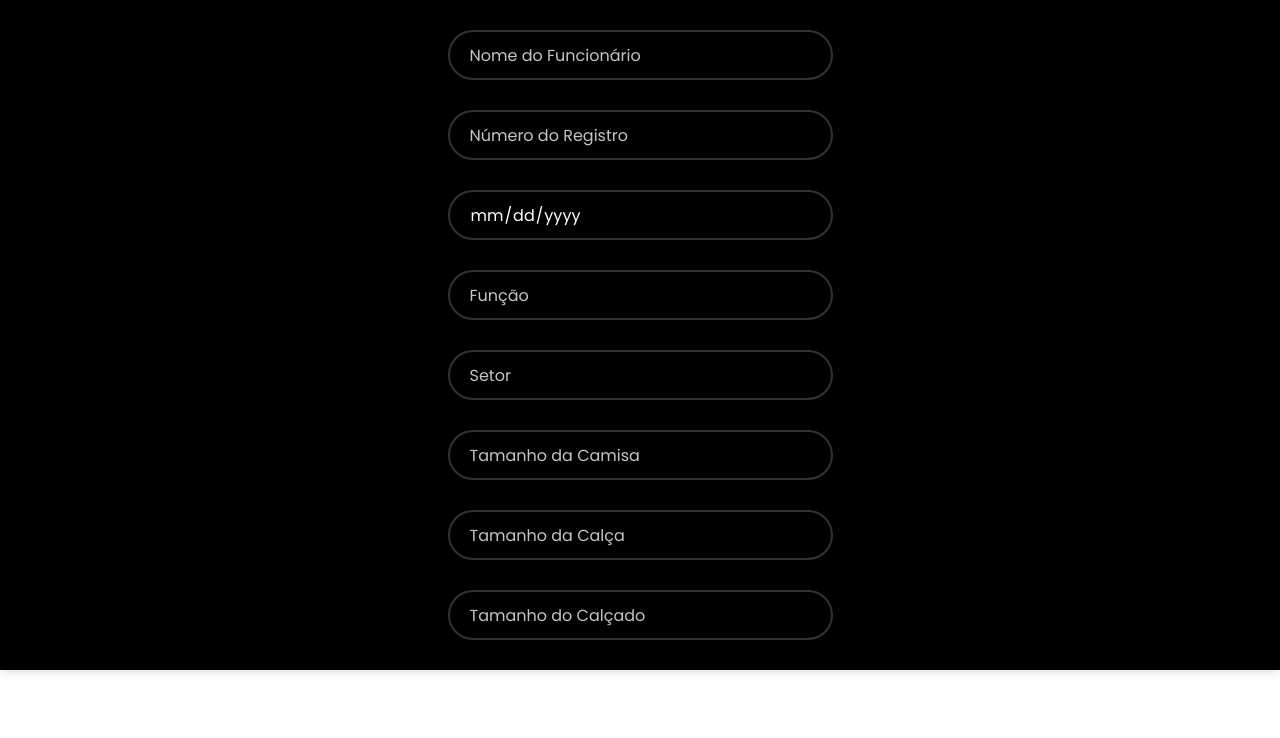
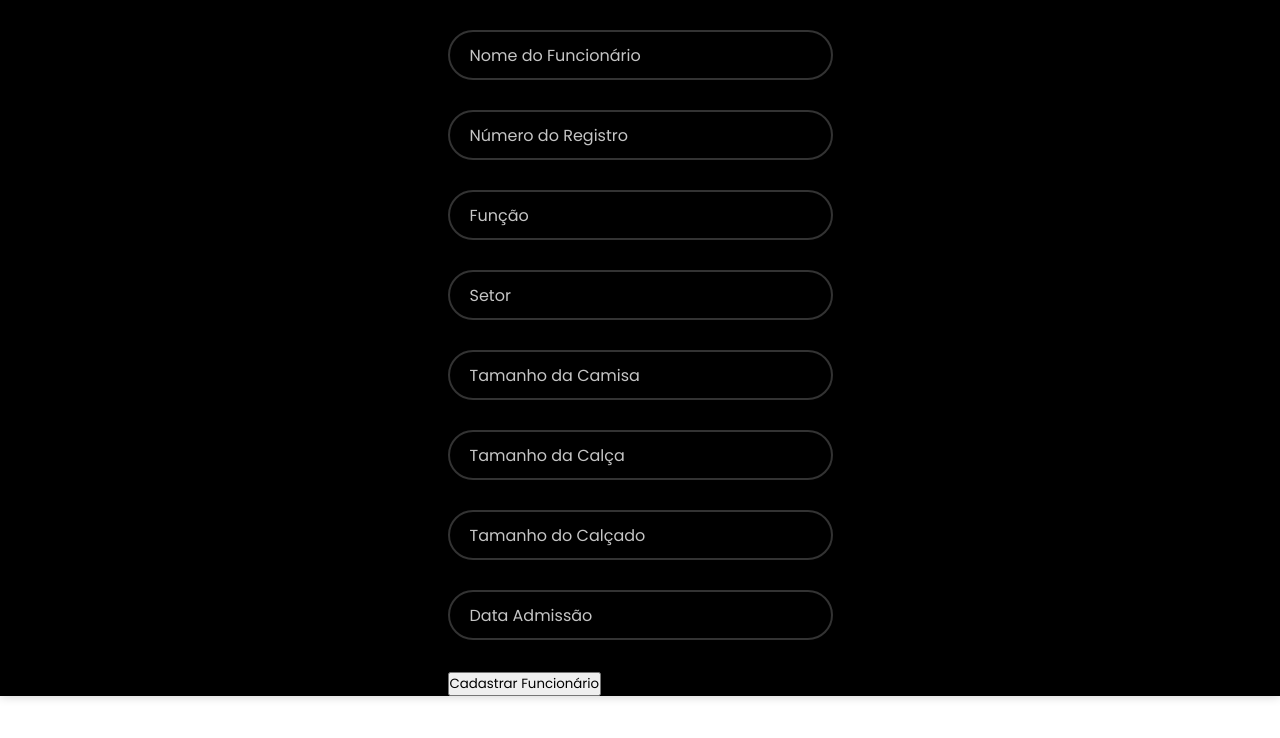
Before and after one commit to noahmeercy/dashboard-chiaperini, a React (Vite) app: page /cadastro-ficha in a window 1280 px wide. Shown: the top 738 px of the page. Built offline with nearby package versions, Linux system fonts and the light colour scheme.

Commit message:
Update
Link para o cadastro de ficha

```diff
--- a/src/containers/GerenciamentoEpi/CadastroFicha/CadastroFicha.jsx
+++ b/src/containers/GerenciamentoEpi/CadastroFicha/CadastroFicha.jsx
@@ -1,5 +1,7 @@
 import "./CadastroFicha.css"
 import { useState } from 'react'
+import api from '../../../services/api'
+
 
 
 function CadastroFicha() {
@@ -9,42 +11,115 @@ function CadastroFicha() {
     const [cargo, setCargo] = useState("");
     const [setor, setSetor] = useState("");
     const [camisa, setCamisa] = useState("");
-    const [calca, setCalca] = useState ("");
+    const [calca, setCalca] = useState("");
     const [calcado, setCalcado] = useState("");
     const [admissao, setAdmissao] = useState("");
 
+    async function handleSubmit(event) {
+        event.preventDefault() // Previne o recarregamento da página
 
 
+        const funcionario = {
+            nome,
+            registro,
+            setor,
+            camisa,
+            calca,
+            calcado,
+            admissao,
+        }
 
+        try {
+            const response = await api.post('/private/cadastro-ficha', funcionario)
+            // console.log('Funcionario cadastrado:', response.data) -- depuração (debug)
+            alert('Funcionário cadastrado com sucesso!')
+
+            // Resetando o formulário após cadastro
+            setNome('');
+            setRegistro('');
+            setCargo('');
+            setSetor('');
+            setCamisa('');
+            setCalca('');
+            setCalcado('');
+            setAdmissao('');
+
+        } catch (error) {
+            console.error('Erro ao Cadastrar funcionário', error)
+            alert('Erro ao cadastrar funcionário. Verifique os dados e tente novamente')
+        }
+
+    }
 
     return (
 
         <div className="container-ficha">
-            <form>
+            <form onSubmit={handleSubmit}>
+
                 <div className='input-box'>
-                    <input placeholder='Nome do Funcionário' type='text' />
+                    <input placeholder='Nome do Funcionário'
+                        type='text'
+                        value={nome}
+                        onChange={(e) => setNome(e.target.value)}
+                    />
                 </div>
+
                 <div className="input-box">
-                    <input placeholder='Número do Registro' type="number" />
+                    <input placeholder='Número do Registro'
+                        type="text"
+                        value={registro}
+                        onChange={(e) => setRegistro(e.target.value)}
+                    />
                 </div>
+
                 <div className="input-box">
-                    <input placeholder='Data de admissão' type="date" />
+                    <input placeholder='Função'
+                        type="text"
+                        value={cargo}
+                        onChange={(e) => setCargo(e.target.value)}
+                    />
                 </div>
+
                 <div className="input-box">
-                    <input placeholder='Função' type="text" />
+                    <input placeholder='Setor'
+                        type="text"
+                        value={setor}
+                        onChange={(e) => setSetor(e.target.value)}
+                    />
                 </div>
+
                 <div className="input-box">
-                    <input placeholder='Setor' type="text" />
+                    <input placeholder='Tamanho da Camisa'
+                        type="text"
+                        value={camisa}
+                        onChange={(e) => setCamisa(e.target.value)}
+                    />
                 </div>
+
                 <div className="input-box">
-                    <input placeholder='Tamanho da Camisa' type="text" />
+                    <input placeholder='Tamanho da Calça'
+                        type="text"
+                        value={calca}
+                        onChange={(e) => setCalca(e.target.value)}
+                    />
                 </div>
+
                 <div className="input-box">
-                    <input placeholder='Tamanho da Calça' type="text" />
+                    <input placeholder='Tamanho do Calçado'
+                        type="text"
+                        value={calcado}
+                        onChange={(e) => setCalcado(e.target.value)}
+                    />
                 </div>
+
                 <div className="input-box">
-                    <input placeholder='Tamanho do Calçado' type="number" />
+                    <input placeholder='Data Admissão'
+                        type="text"
+                        value={admissao}
+                        onChange={(e) => setAdmissao(e.target.value)}
+                    />
                 </div>
+                <button type="submit">Cadastrar Funcionário</button>
             </form>
         </div>
 
```
